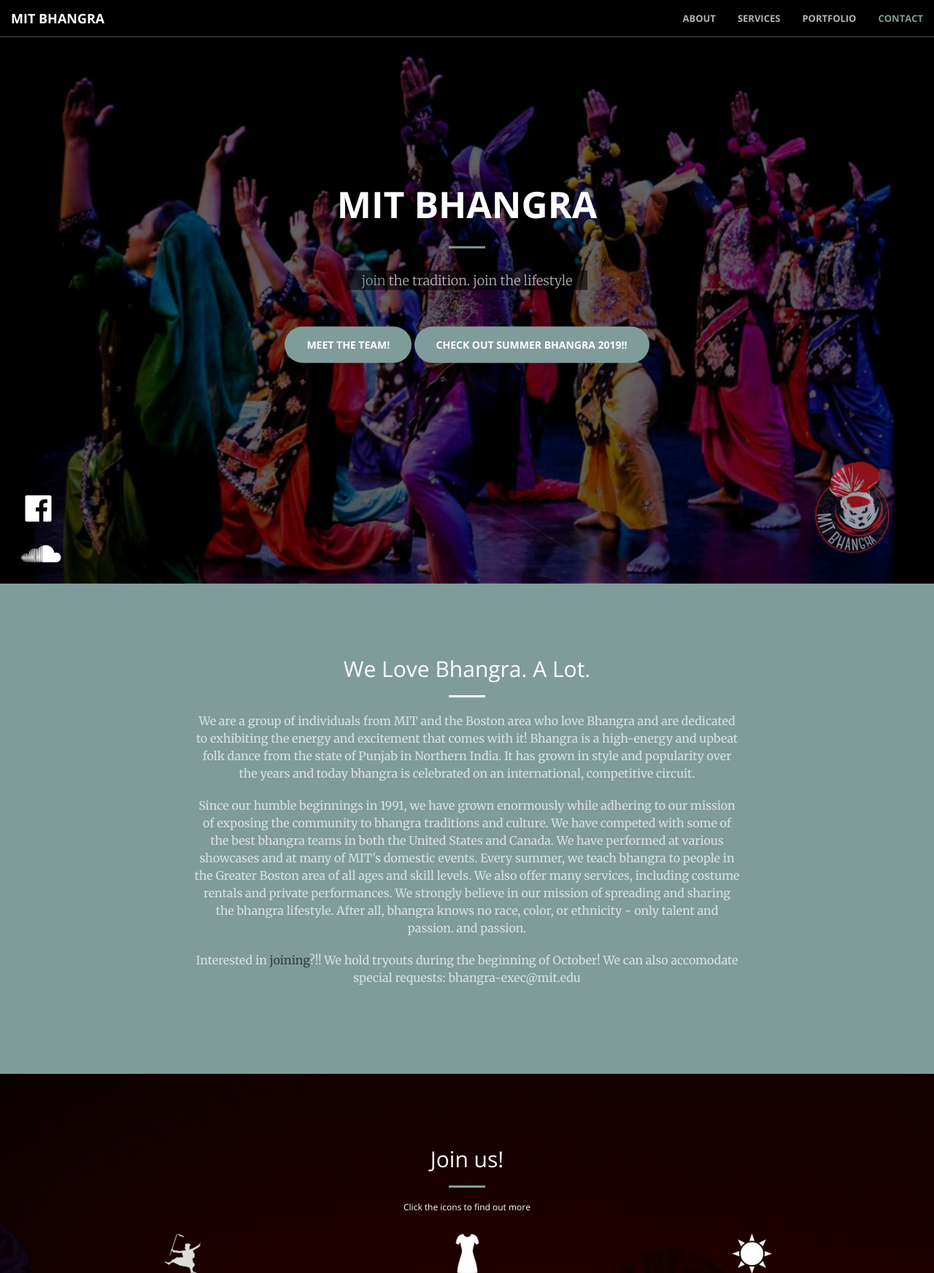
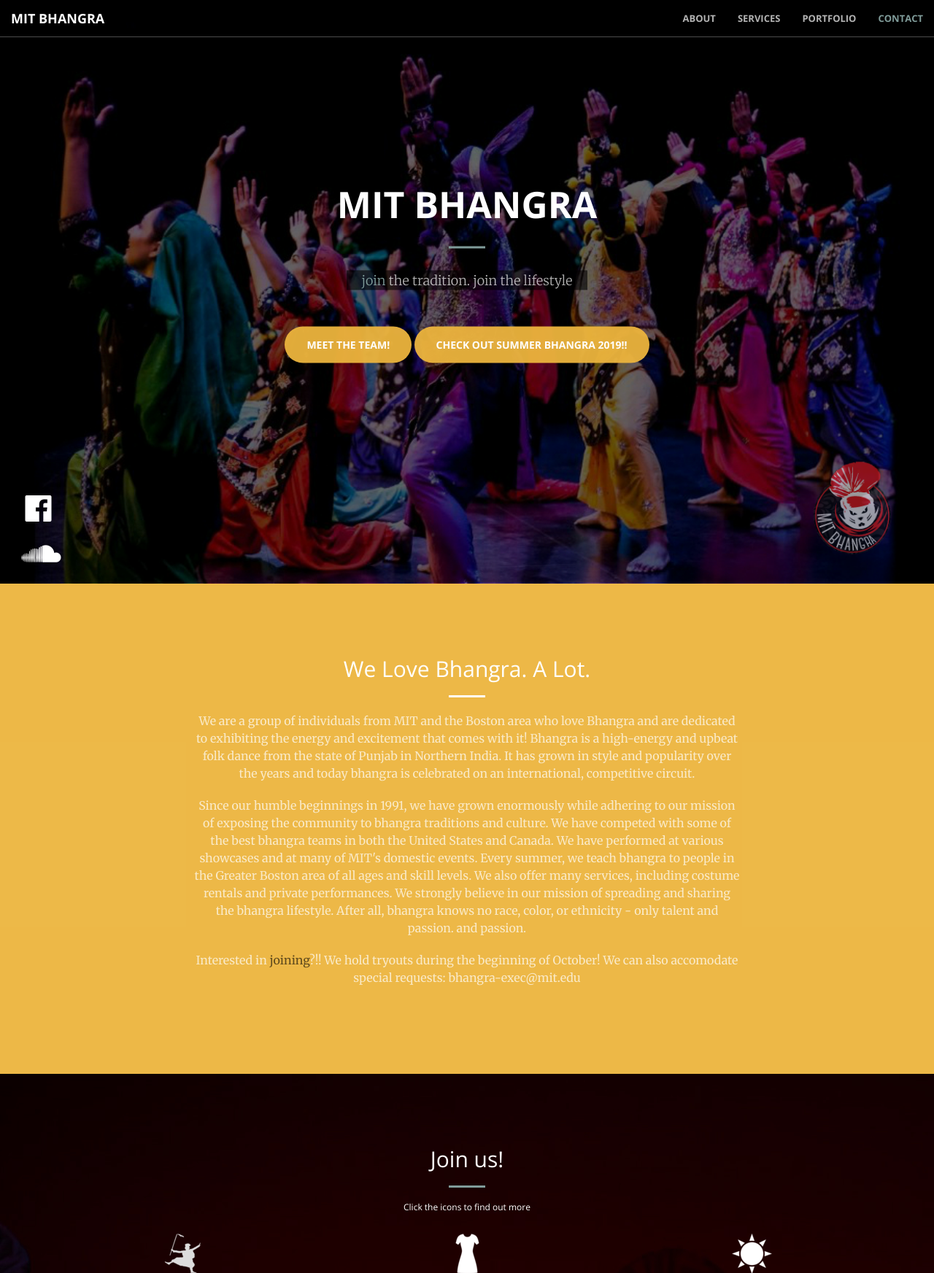
Before and after one commit to mit-bhangra/bhangra-website, a PHP site: page / in a window 1280 px wide. Shown: the top 1745 px of the page at 73% size. Run offline with PHP 8.4, Linux system fonts and the light colour scheme; some libraries are stand-ins or nearby versions.

Commit message:
slight color change

```diff
--- a/css/creativetwo.css
+++ b/css/creativetwo.css
@@ -52,7 +52,7 @@
 }
 
 .bg-primary {
-    background-color: #809c9a;
+    background-color: rgba(236, 181, 62, 0.95);
 }
 
 .bg-dark {
@@ -401,7 +401,7 @@
 
 .btn-primary {
     color: white;
-    background-color: #809c9a;
+    background-color: rgba(236, 181, 62, 0.95);
     border-color: #809c9a;
     -webkit-transition: all 0.35s;
     -moz-transition: all 0.35s;
```
